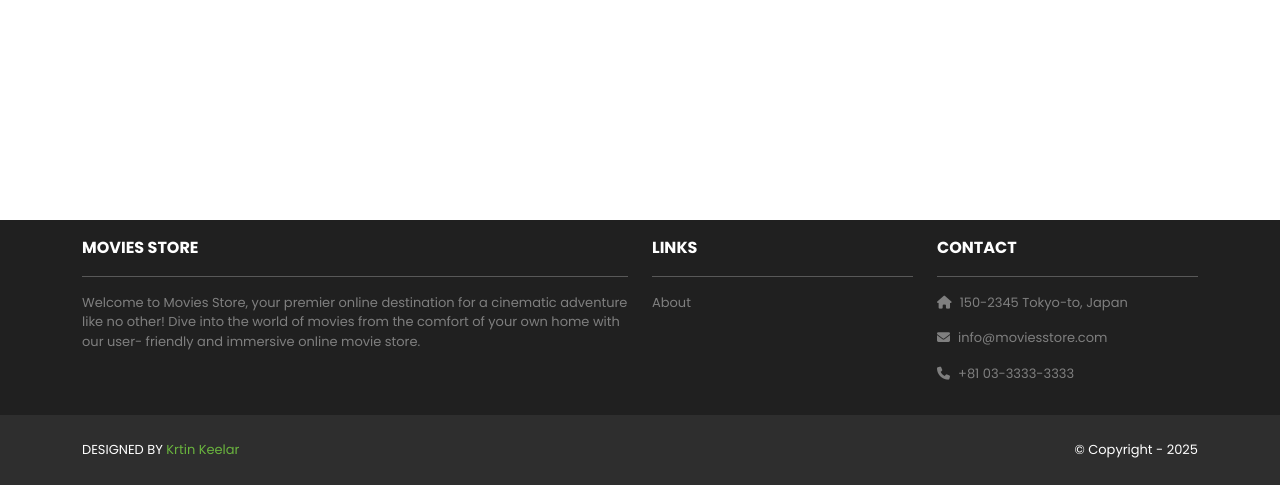
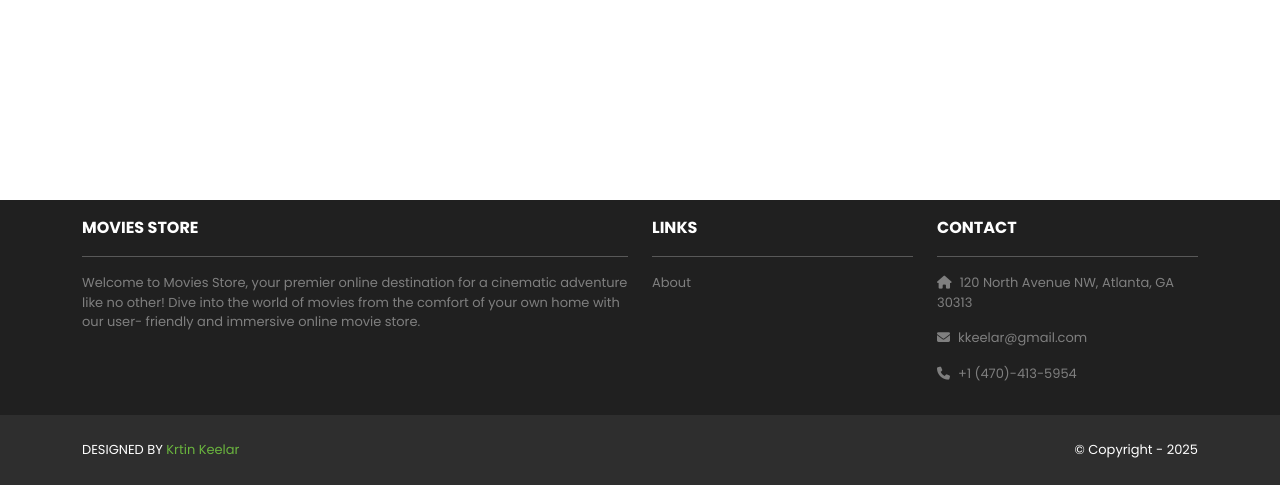
Before and after one commit to kkeelar/moviesstore, a Django app: page /accounts/orders/ in a window 1280 px wide. Shown: the part 315-800 px from the top of the page. Run offline with Django 5.2, Linux system fonts and the light colour scheme; the visitor is signed in with stand-in values (Sample User, id 1); data that the repository does not hold is empty; some libraries are stand-ins or nearby versions.

```diff
--- a/moviesstore/templates/base.html
+++ b/moviesstore/templates/base.html
@@ -88,9 +88,9 @@
       <div class="col-md-3 col-lg-3 col-xl-3 mx-auto">
         <b>CONTACT</b>
         <hr />
-        <p><i class="fas fa-home me-2"></i>150-2345 Tokyo-to, Japan</p>
-        <p><i class="fas fa-envelope me-2"></i>info@moviesstore.com</p>
-        <p><i class="fas fa-phone me-2"></i>+81 03-3333-3333</p>
+        <p><i class="fas fa-home me-2"></i>120 North Avenue NW, Atlanta, GA 30313</p>
+        <p><i class="fas fa-envelope me-2"></i>kkeelar@gmail.com</p>
+        <p><i class="fas fa-phone me-2"></i>+1 (470)-413-5954</p>
       </div>
     </div>
   </div>
@@ -99,7 +99,7 @@
   <div class="container d-flex justify-content-between">
     <div class="me-5 text-white">
       <span>DESIGNED BY
-        <a href="https://www.x.com/danielgarax" target="_blank">Krtin Keelar</a>
+        <a href="https://kkeelar.wixstudio.com/my-site" target="_blank">Krtin Keelar</a>
       </span>
     </div>
     <div class="text-white">
```
Also changed, not shown: 1 other file.
